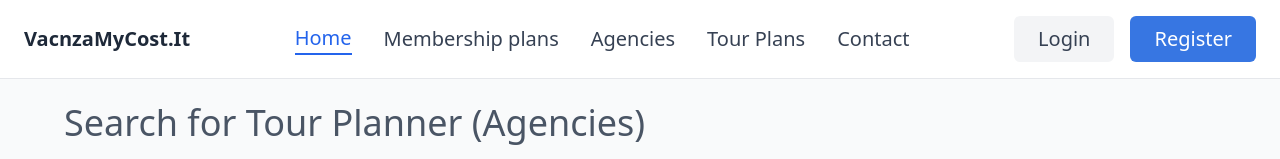
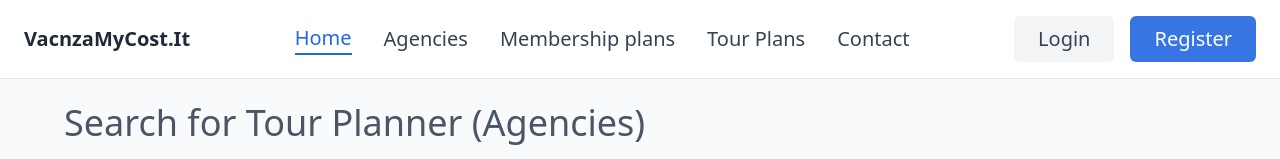
Before and after one commit to MohammedRasif/FreWork, a React (Vite) app: page /membership in a window 1280 px wide. Shown: the top 159 px of the page. Built offline with nearby package versions, Linux system fonts and the light colour scheme.

Commit message:
reponsive

```diff
--- a/src/Pages/Home/Membership.jsx
+++ b/src/Pages/Home/Membership.jsx
@@ -164,7 +164,7 @@ const Membership = () => {
       </div>
 
       {/* Top Agencies */}
-      <div className="w-full sm:w-1/5 bg-white border border-gray-200 p-4 sm:p-6 sm:mr-5 sm:mt-20 rounded-xl">
+      <div className="w-full sm:w-1/5 bg-white border border-gray-200 p-4 sm:p-6 sm:mr-5 sm:mt-52 rounded-xl">
         <h2 className="font-bold sm:font-semibold text-gray-800 mb-6 text-center text-lg sm:text-xl">
           TOP AGENCIES
         </h2>
--- a/src/Pages/Home/Navbar.jsx
+++ b/src/Pages/Home/Navbar.jsx
@@ -25,14 +25,14 @@ const Navbar = () => {
                     className={`text-base text-[20px] font-medium ${activeLink === "membership" ? "text-[#2464EC] border-b-2 border-[#2464EC]" : "text-gray-700 hover:text-blue-600"}`}
                     onClick={() => setActiveLink("membership")}
                 >
-                    Membership plans
+                   Agencies
                 </NavLink>
                 <NavLink
                     to="/pricing"
                     className={`text-base text-[20px] font-medium ${activeLink === "agencies" ? "text-[#2464EC] border-b-2 border-[#2464EC]" : "text-gray-700 hover:text-blue-600"}`}
                     onClick={() => setActiveLink("agencies")}
                 >
-                    Agencies
+                      Membership plans
                 </NavLink>
                 <NavLink
                     to="/tourPlan"
```
